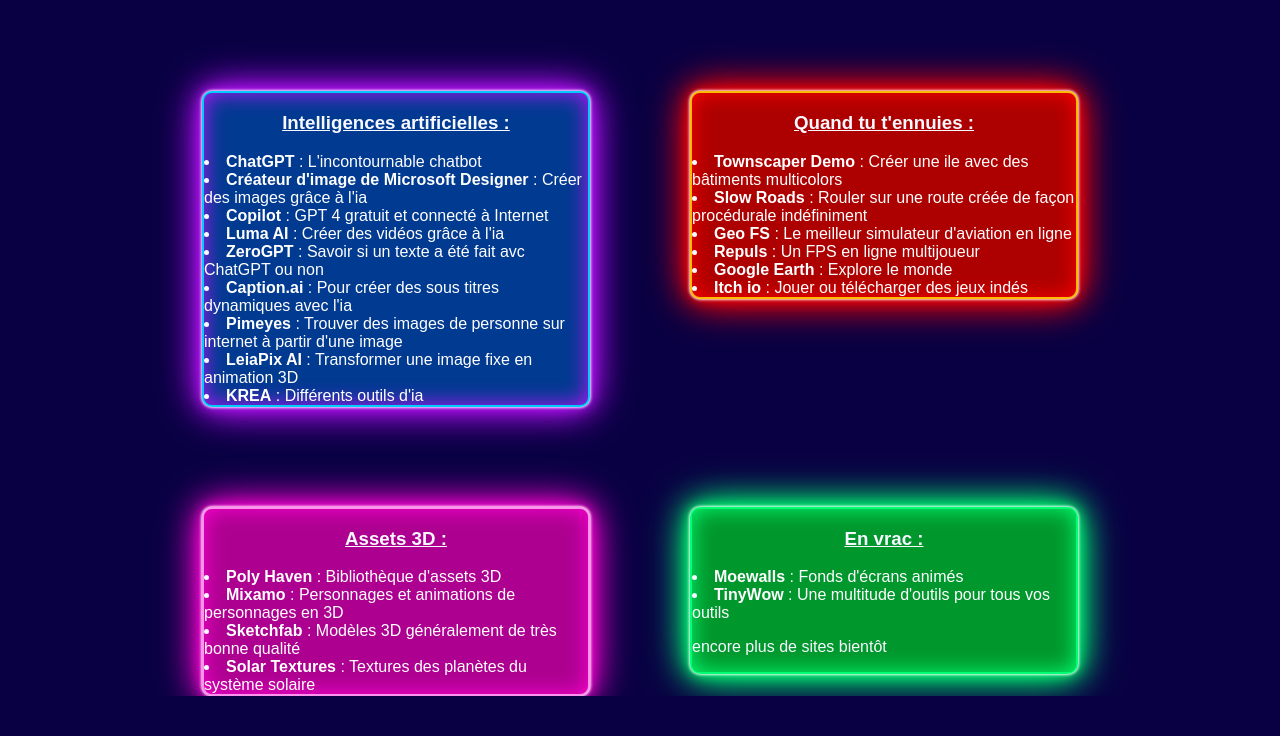
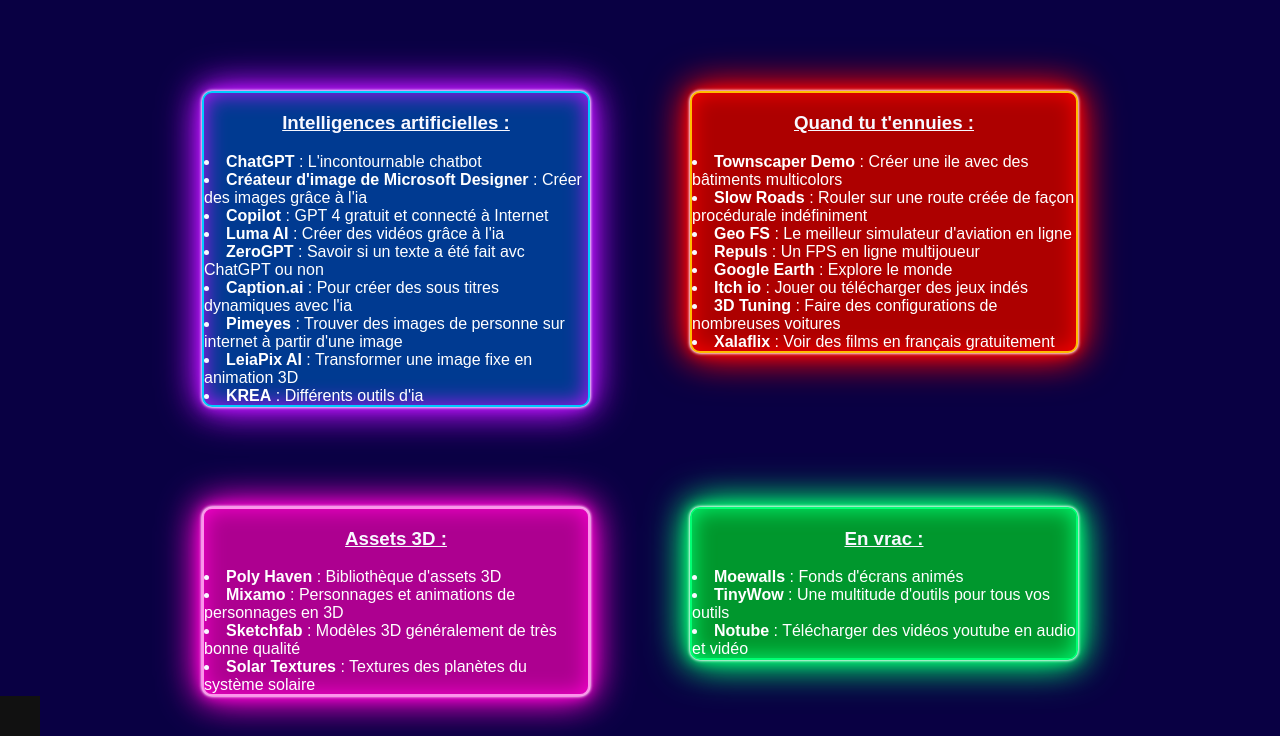
Before and after one commit to TheStudio222/Studio22-SiteWeb, a plain HTML site: page sites.html in a window 1280 px wide. Shown: the part 220-956 px from the top of the page. Before the commit the page ends 916 px from the top, so only its background shows below. Drawn offline with Linux system fonts and the light colour scheme.

Commit message:
MAJ du 27/04/2025

```diff
--- a/sites.html
+++ b/sites.html
@@ -51,6 +51,8 @@
             <li><a href="https://repuls.io/"><strong>Repuls</strong> : Un FPS en ligne multijoueur</a></li>
             <li><a href="https://earth.google.com/"><strong>Google Earth</strong> : Explore le monde</a></li>
             <li><a href="https://itch.io/"><strong>Itch io</strong> : Jouer ou télécharger des jeux indés</a></li>
+            <li><a href="https://www.3dtuning.com/"><strong>3D Tuning</strong> : Faire des configurations de nombreuses voitures</a></li>
+            <li><a href="https://xalaflix.io/"><strong>Xalaflix</strong> : Voir des films en français gratuitement</a></li>
         </div>
         <div id="sites_3D">
             <h3>Assets 3D :</h3>
@@ -63,8 +65,8 @@
             <h3>En vrac :</h3>
             <li><a href="https://moewalls.com/"><strong>Moewalls</strong> : Fonds d'écrans animés</a></li>
             <li><a href="https://tinywow.com/"><strong>TinyWow</strong> : Une multitude d'outils pour tous vos outils</a></li>
-            <p>encore plus de sites bientôt</p>
+            <li><a href="https://notube.net/en/youtube-app-145"><strong>Notube</strong> : Télécharger des vidéos youtube en audio et vidéo</a></li>
         </div>
     </div>
-</body>
+    <div id="infos">
 </html>
```
Also changed, not shown: index.html (+1 -1 lines).
